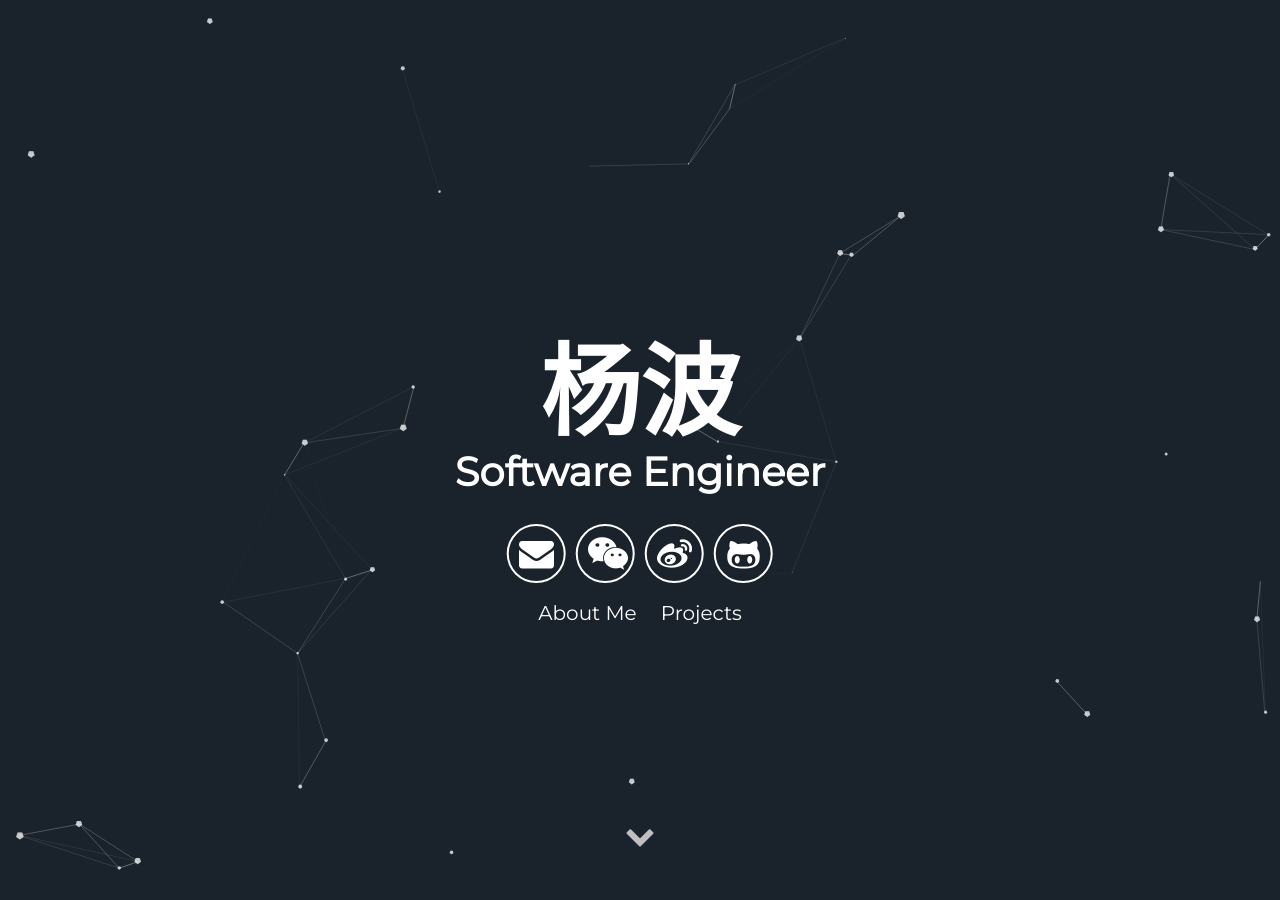
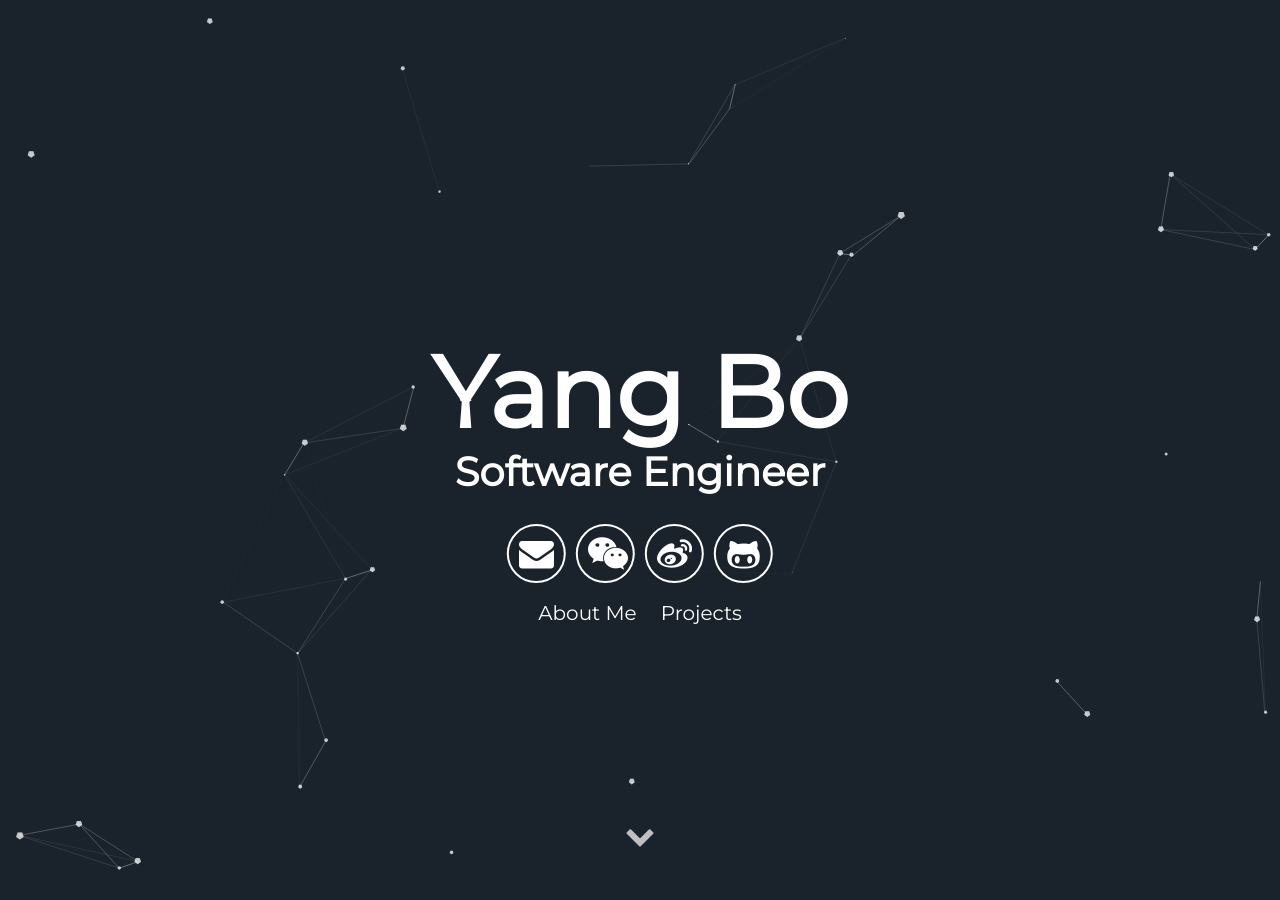
Before and after one commit to garinyang/profile, a Jekyll site: the page built from index.html, in a window 1280 px wide and 900 px high. Built offline with Jekyll 4.4.1, drawn with Linux system fonts in a browser that asks for light colours; some of the changed text lies outside the part shown.

Commit message:
rollback

```diff
--- a/_config.yml
+++ b/_config.yml
@@ -3,14 +3,15 @@ title: Yangbo's Profile
 description: A cv for yang bo
 
 # User settings
-user_name: 杨波
+user_cn_name: 杨波
+username: Yang Bo
 user_title: Software Engineer
 email: garin.yang@outlook.com
 github_username:  garin.yang
 birth: 1988-08-15
 education: 本科
 school: 江苏理工学院（2007-2011）
-mobile: 187-5200-1676
+mobile: 18752001676
 user_description_1: 7年 C/C++ arm/x86（分布式）平台研发经验，基础扎实，强独立分析、解决问题的能力；
 user_description_2: 熟悉http通信协议，主流的OpenSSL网络通信安全协议；
 user_description_3: 熟悉常用的RPC通信框架，曾参与三星Orsay/Tizen SEF框架、日志服务扩展框架的设计与研发；
--- a/_includes/about.html
+++ b/_includes/about.html
@@ -1,6 +1,6 @@
 <div class="user-details">
   <h2 align="left"> 基本信息 </h2>
-  <p align="left"> 姓名: {{site.user_name}} </p>
+  <p align="left"> 姓名: {{site.user_cn_name}} </p>
   <p align="left"> 出生: {{site.birth}} </p>
   <p align="left"> 手机: {{site.mobile}} </p>
   <p align="left"> 邮箱: {{site.email}} </p>
--- a/_includes/footer.html
+++ b/_includes/footer.html
@@ -1,5 +1,5 @@
 <footer class="footer">
-    <p>&copy; {{site.user_name}} 2015-2018 </p>
+    <p>&copy; {{site.username}} 2015-2018 </p>
 </footer>
 <script src="//cdn.jsdelivr.net/particles.js/2.0.0/particles.min.js"></script>
 <script src="{{ "/assets/js/sweet-scroll.min.js" | prepend: site.baseurl }}"></script>
--- a/_includes/header.html
+++ b/_includes/header.html
@@ -1,7 +1,7 @@
 <div id="particles-js">
   <div class="header">
       <h1>
-        <span class="site-title">{{site.user_name}}</span>
+        <span class="site-title">{{site.username}}</span>
         <span class="site-description">{{site.user_title}}</span>
       </h1>
       <div class="header-icons">
--- a/_includes/projects.html
+++ b/_includes/projects.html
@@ -1,5 +1,5 @@
-<div class="user-projects">
-  <h1 align="left"> 特色项目 </h1>
+<div class="user-details">
+  <h1> 特色项目 </h1>
 </div>
 <div class="user-projects">
   <div class="images-left">
```
